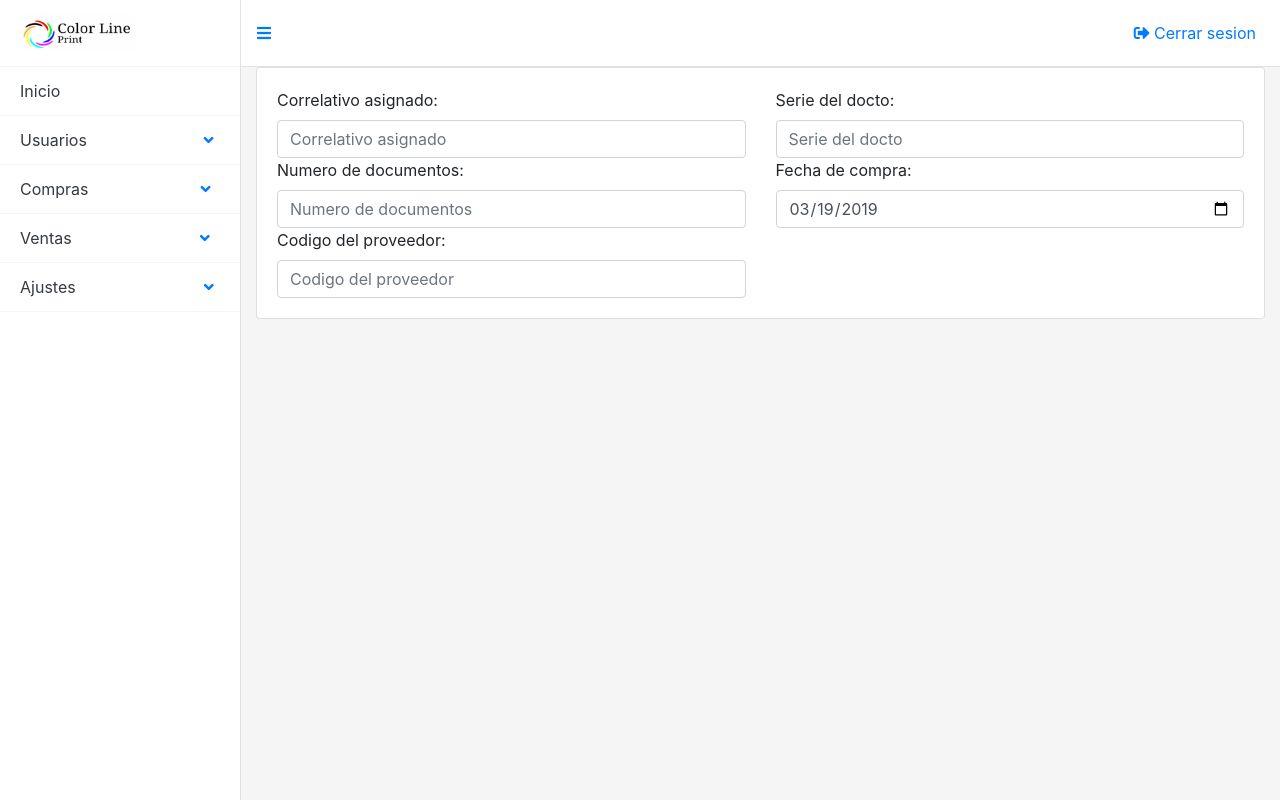
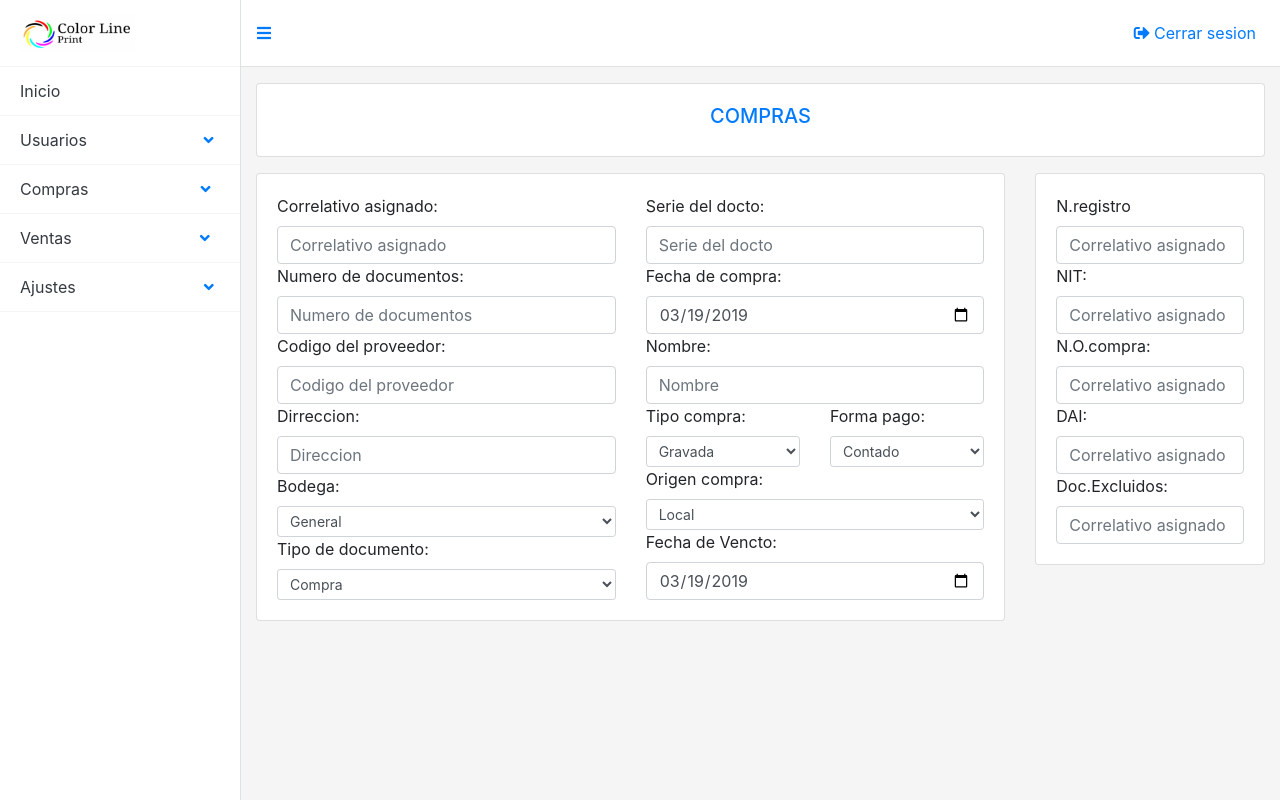
Before and after one commit to Marcll123/ColorLinePrint, a PHP site: page /compras.php in a window 1280 px wide. Run offline with PHP 8.4, Linux system fonts and the light colour scheme.

Commit message:
commit modificacion de de compras

```diff
--- a/resources/css/style.css
+++ b/resources/css/style.css
@@ -61,3 +61,7 @@
     font-size: 13px;
     color: gainsboro;
 }
+.card-margen{
+    margin-top: 1em;
+    margin-bottom: 1em;
+}
--- a/views/dashboard/compras.php
+++ b/views/dashboard/compras.php
@@ -11,22 +11,102 @@
     ?>
     <div class="size-completo">
         <div class="container-fluid bg-content ">
+            <div class="card card-margen">
+                <div class="card-body">
+                    <h5 class="text-primary text-center">COMPRAS</h5>
+                </div>
+            </div>
+            <div class="row">
+                <div class="col-9">
                     <div class="card">
                         <div class="card-body">
                             <div class="row">
                                 <div class="col-6">
                                     <label for="corelativoa"> Correlativo asignado:</label>
-                            <input type="text" id="corelativoa" class="form-control" placeholder="Correlativo asignado">
+                                    <input type="text" id="corelativoa" class="form-control"
+                                        placeholder="Correlativo asignado">
                                     <label for="numerodocumento"> Numero de documentos:</label>
-                            <input type="text" id="numerodocumento" class="form-control" placeholder="Numero de documentos">
+                                    <input type="text" id="numerodocumento" class="form-control"
+                                        placeholder="Numero de documentos">
                                     <label for="cproveedor"> Codigo del proveedor:</label>
-                            <input type="text" id="cproveedor" class="form-control" placeholder="Codigo del proveedor">
+                                    <input type="text" id="cproveedor" class="form-control"
+                                        placeholder="Codigo del proveedor">
+                                    <label for="direccion"> Dirreccion:</label>
+                                    <input type="text" id="direccion" class="form-control" placeholder="Direccion">
+                                    <label for="bodega"> Bodega:</label>
+                                    <select id="bodega" class="form-control form-control-sm">
+                                        <option>General</option>
+                                    </select>
+                                    <label for="tipobodega"> Tipo de documento:</label>
+                                    <select id="tipobodega" class="form-control form-control-sm">
+                                        <option>Compra</option>
+                                    </select>
                                 </div>
                                 <div class="col-6">
                                     <label for="seriedocto"> Serie del docto:</label>
-                            <input type="text" id="seriedocto" class="form-control" placeholder="Serie del docto">
+                                    <input type="text" id="seriedocto" class="form-control"
+                                        placeholder="Serie del docto">
                                     <label for="fechac"> Fecha de compra:</label>
-                            <input class="form-control" type="date" id="fechac" value="2019-03-19" id="example-date-input">
+                                    <input class="form-control" type="date" id="fechac" value="2019-03-19"
+                                        id="example-date-input">
+                                    <label for="nombreEmpresa"> Nombre:</label>
+                                    <input type="text" id="nombreEmpresa" class="form-control" placeholder="Nombre">
+
+                                    <div class="row">
+                                        <div class="col">
+                                            <label for="tipoC"> Tipo compra:</label>
+                                            <select id="tipoC" class="form-control form-control-sm">
+                                                <option>Gravada</option>
+                                                <option>Exentas</option>
+                                            </select>
+                                        </div>
+                                        <div class="col">
+                                            <label for="formaP"> Forma pago:</label>
+                                            <select id="tipoC" class="form-control form-control-sm">
+                                                <option>Contado</option>
+                                                <option>Creditos</option>
+                                            </select>
+                                        </div>
+                                    </div>
+
+                                    <label for="origenC"> Origen compra:</label>
+                                    <select id="origenC" class="form-control form-control-sm">
+                                        <option>Local</option>
+                                        <option>Importacion</option>
+                                    </select>
+
+
+                                    <label for="fechavecto"> Fecha de Vencto:</label>
+                                    <input class="form-control" type="date" id="fechavecto" value="2019-03-19"
+                                        id="example-date-input">
+
+
+                                </div>
+                            </div>
+                        </div>
+                    </div>
+                </div>
+                <div class="col-3">
+                    <div class="card">
+                        <div class="card-body">
+                            <form action="">
+                                <label for="corelativoa"> N.registro</label>
+                                <input type="text" id="corelativoa" class="form-control"
+                                    placeholder="Correlativo asignado">
+                                <label for="corelativoa"> NIT:</label>
+                                <input type="text" id="corelativoa" class="form-control"
+                                    placeholder="Correlativo asignado">
+                                <label for="corelativoa"> N.O.compra:</label>
+                                <input type="text" id="corelativoa" class="form-control"
+                                    placeholder="Correlativo asignado">
+                                <label for="corelativoa"> DAI:</label>
+                                <input type="text" id="corelativoa" class="form-control"
+                                    placeholder="Correlativo asignado">
+                                <label for="corelativoa"> Doc.Excluidos:</label>
+                                <input type="text" id="corelativoa" class="form-control"
+                                    placeholder="Correlativo asignado">
+
+                            </form>
                         </div>
                     </div>
                 </div>
```
Lines whose indentation alone changed are shown as unchanged.
